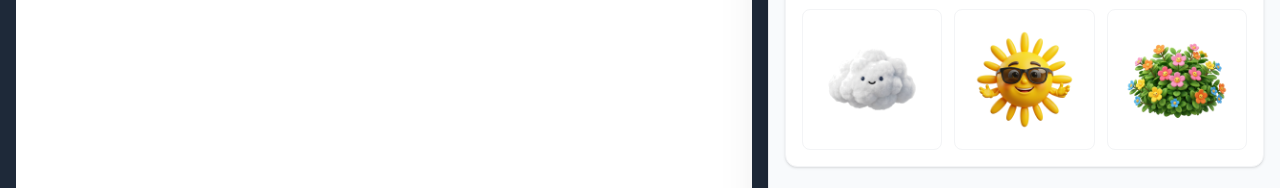
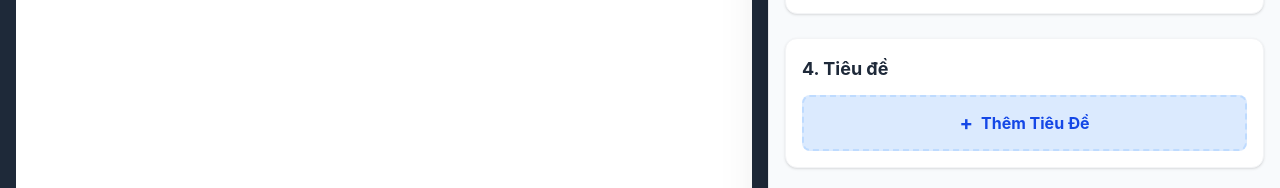
Before and after one commit to huykokukevnnn/sangtaopostertruyenthong, a website built with Vite: page index.html in a window 1280 px wide and 1787 px high. Shown: the part 1203-1391 px from the top of the page. Built offline with nearby package versions, Linux system fonts and the light colour scheme; a web font is replaced by a local one.

Commit message:
Replace props with faceless objects and remove old ones

```diff
--- a/index.html
+++ b/index.html
@@ -80,9 +80,6 @@
             <img src="/assets/prop_tree.png" class="draggable-element w-full aspect-square object-contain rounded-lg cursor-grab hover:bg-gray-100 transition p-2 border border-gray-100" draggable="true" data-type="character">
             <img src="/assets/prop_house.png" class="draggable-element w-full aspect-square object-contain rounded-lg cursor-grab hover:bg-gray-100 transition p-2 border border-gray-100" draggable="true" data-type="character">
             <img src="/assets/prop_car.png" class="draggable-element w-full aspect-square object-contain rounded-lg cursor-grab hover:bg-gray-100 transition p-2 border border-gray-100" draggable="true" data-type="character">
-            <img src="/assets/prop_cloud.png" class="draggable-element w-full aspect-square object-contain rounded-lg cursor-grab hover:bg-gray-100 transition p-2 border border-gray-100" draggable="true" data-type="character">
-            <img src="/assets/prop_sun.png" class="draggable-element w-full aspect-square object-contain rounded-lg cursor-grab hover:bg-gray-100 transition p-2 border border-gray-100" draggable="true" data-type="character">
-            <img src="/assets/prop_bush.png" class="draggable-element w-full aspect-square object-contain rounded-lg cursor-grab hover:bg-gray-100 transition p-2 border border-gray-100" draggable="true" data-type="character">
           </div>
         </section>
 
```
Also changed, not shown: public/assets/prop_car.png, public/assets/prop_house.png, public/assets/prop_tree.png.
